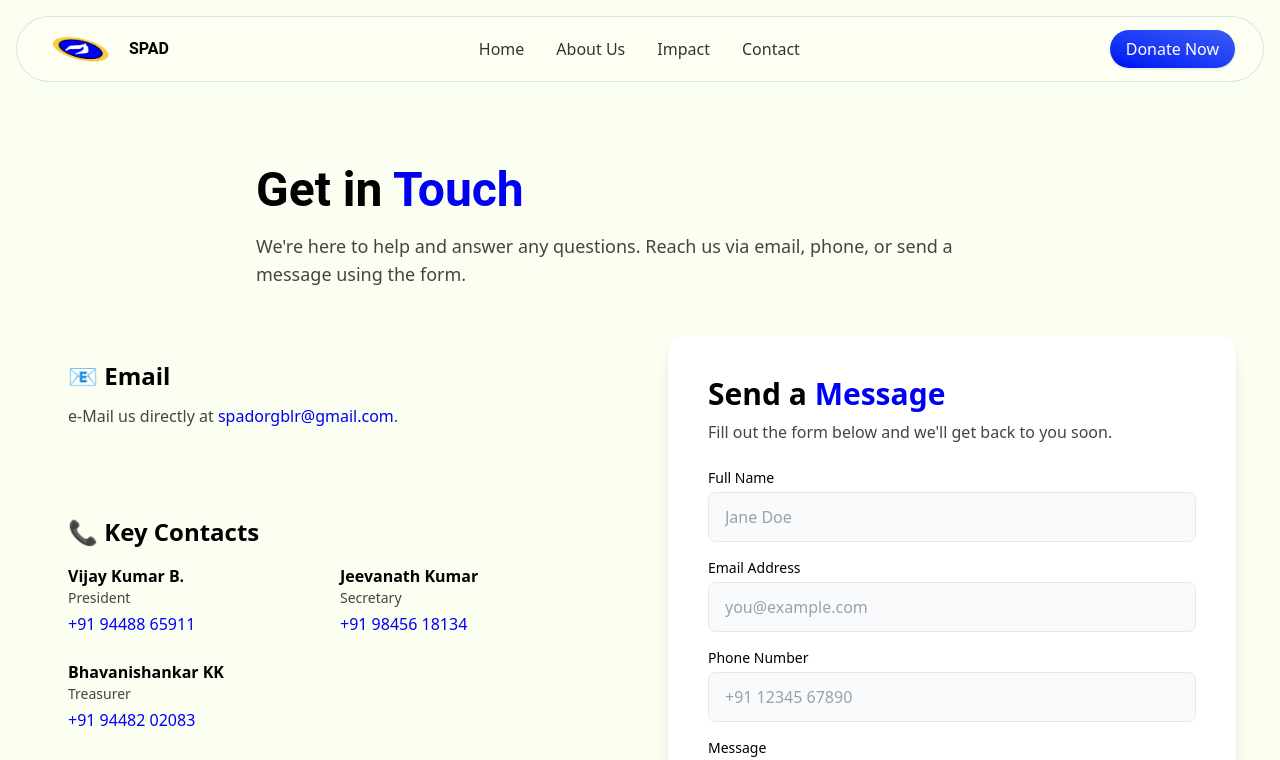
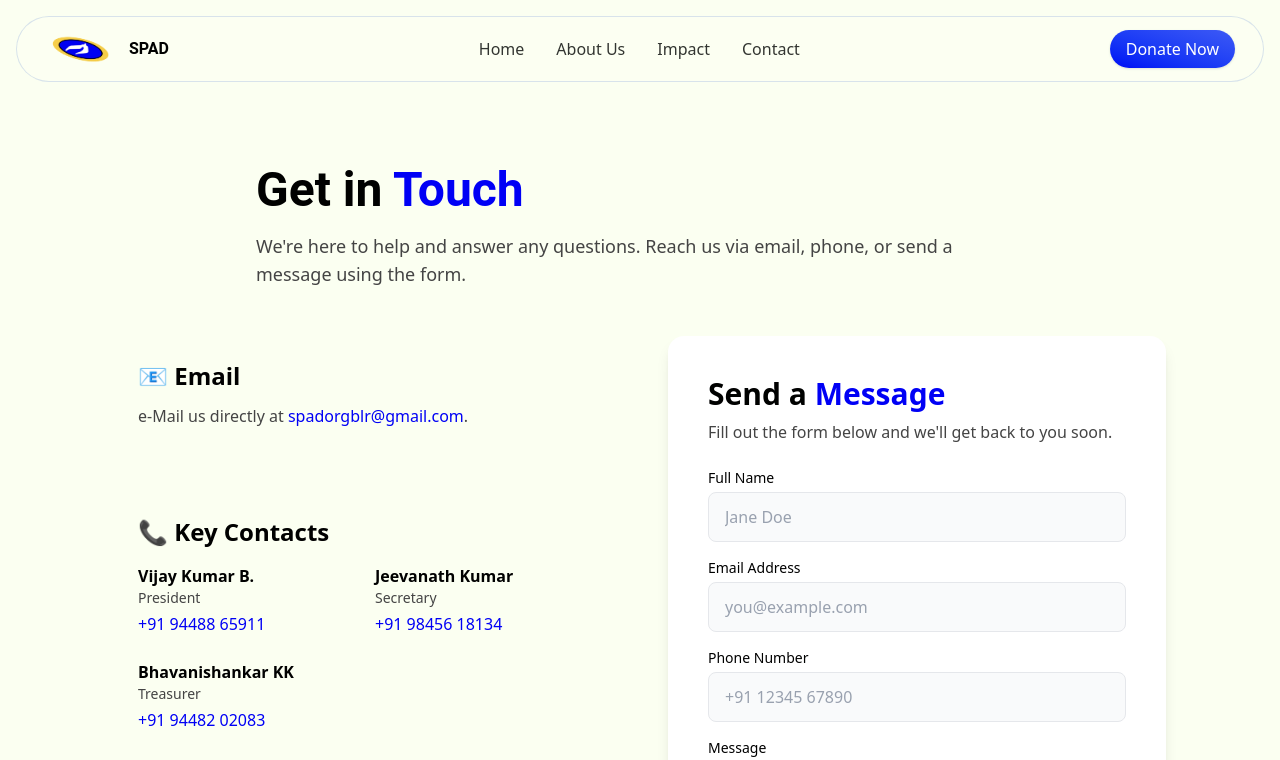
Before and after one commit to Himashree-KB/SPAD, a React (Vite) app in the folder frontend/: page /contact in a window 1280 px wide. Shown: the top 760 px of the page. Built offline with nearby package versions, Linux system fonts and the light colour scheme.

Commit message:
added max width and auto margin

```diff
--- a/frontend/src/pages/Contact.jsx
+++ b/frontend/src/pages/Contact.jsx
@@ -36,7 +36,7 @@ export default function Contact() {
   };
 
   return (
-    <div className="min-h-screen bg-[#FBFFF1] text-[#000100]">
+    <div className="min-h-screen bg-[#FBFFF1] text-[#000100] max-w-[1100px] mx-auto">
       <div className="max-w-7xl mx-auto px-6 py-24 md:py-32">
         {/* Header */}
         <motion.header
```
